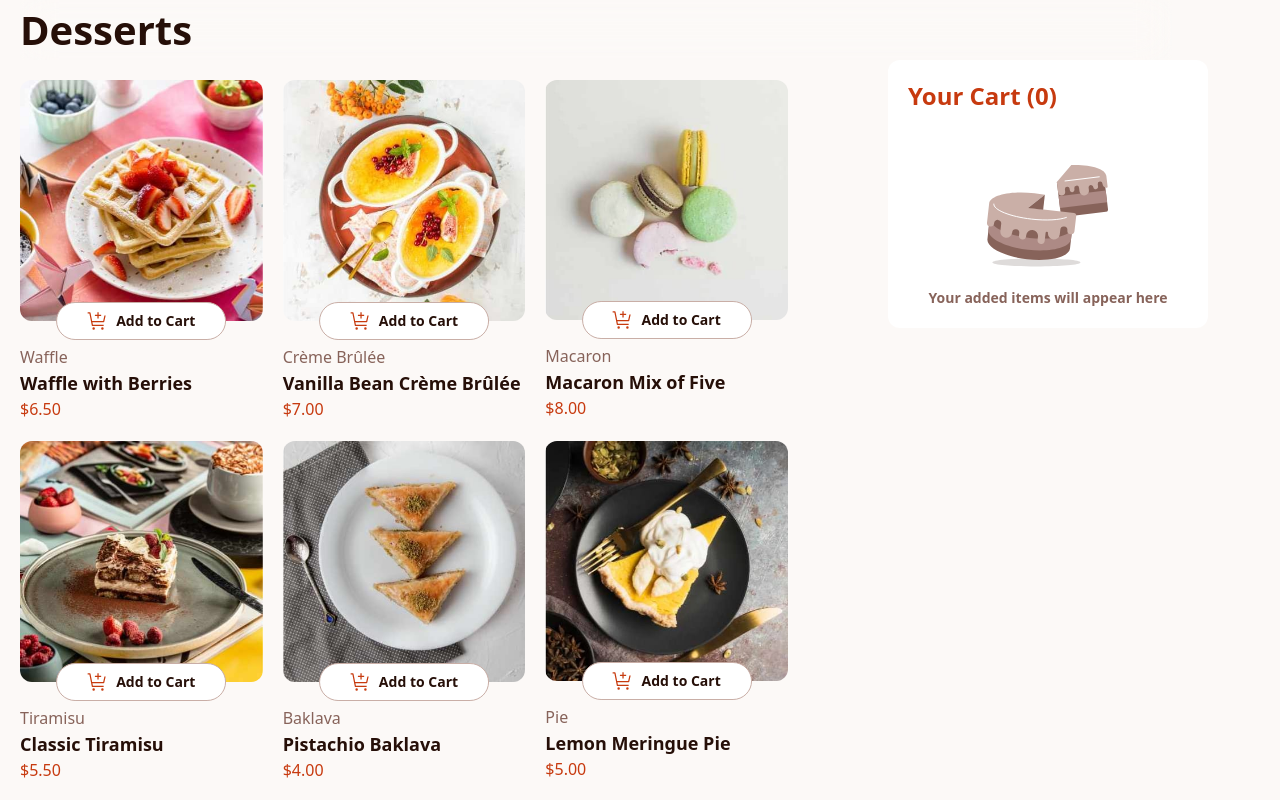
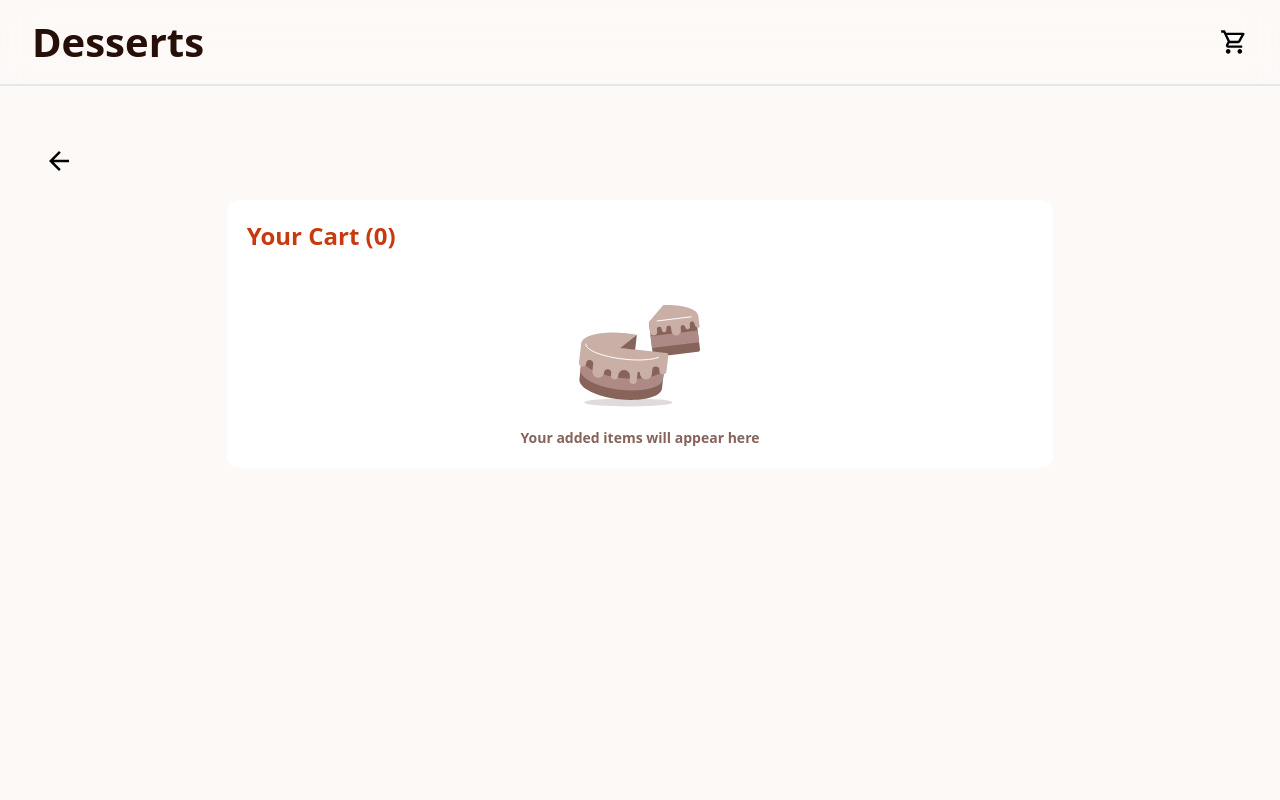
Before and after one commit to Ad7905itya/Product-list-with-cart, a React (Vite) app: page /Cart-Box in a window 1280 px wide. Shown: the top 800 px of the page. Built offline with nearby package versions, Linux system fonts and the light colour scheme.

Commit message:
make NavBar Add Cart Icon and In Cart Item Add Back Button

```diff
--- a/index.html
+++ b/index.html
@@ -8,7 +8,7 @@
     <link rel="shortcut icon" href="/assets/images/favicon-32x32.png" type="image/x-icon">
     <link href="https://fonts.googleapis.com/css?family=Red+Hat+Text:300,regular,500,600,700" rel="stylesheet" />
   </head>
-  <body class="font-['Red Hat Text',sans-serif] bg-[--Rose-50]">
+  <body class="font-['Red Hat Text',sans-serif] bg-[--Rose-50] min-h-screen">
     <div id="root"></div>
     <div id="portal"></div>
     <script type="module" src="/src/main.jsx"></script>
--- a/package.json
+++ b/package.json
@@ -11,7 +11,9 @@
   },
   "dependencies": {
     "react": "^18.3.1",
-    "react-dom": "^18.3.1"
+    "react-dom": "^18.3.1",
+    "react-icons": "^5.3.0",
+    "react-router-dom": "^6.28.0"
   },
   "devDependencies": {
     "@eslint/js": "^9.13.0",
--- a/src/App.jsx
+++ b/src/App.jsx
@@ -5,19 +5,25 @@ import Cart from './Components/Cart';
 import ProductList from './Components/ProductList'
 import Modal from './Components/Modal';
 import { useState } from 'react';
+import {BrowserRouter, Route, Routes} from 'react-router-dom'
+import Navbar from './Components/Navbar';
+import useProductsData from './Hook/useProductsData';
 
 
 function App() {
-  const [IsModalOpen, setIsModalOpen] = useState(false)
+  const [IsModalOpen, setIsModalOpen] = useState(false);
+  const {totalItemCount} = useProductsData();
   return (
-    <>
-    <h1 className={`text-[40px] ml-5 text-[--Rose-900] font-bold max-w-[1440px] z-20 backdrop-blur-lg w-[90%] 2xl:m-auto ${IsModalOpen? 'fixed': ''}`}>Desserts</h1>
-    <main className={`max-w-[1440px] xl:m-auto gap-12 xl:gap-20 flex items-start flex-wrap ${IsModalOpen? 'fixed': ''}`}>
-      <ProductList />
-      <Cart setIsModalOpen={setIsModalOpen} />
-      {createPortal(<Modal setIsModalOpen={setIsModalOpen} IsModalOpen={IsModalOpen} />,document.getElementById('portal'))}
+    <BrowserRouter>
+    <Navbar totalItemCount={totalItemCount()} />
+    <main className={`max-w-[1440px] py-8 xl:m-auto flex items-center justify-center ${IsModalOpen? 'fixed': ''}`}>
+    <Routes>
+      <Route path='/' element={<ProductList />} />
+      <Route path='/Cart-Box' element={<Cart IsModalOpen={IsModalOpen} setIsModalOpen={setIsModalOpen} />} />
+    </Routes>
+    {createPortal(<Modal setIsModalOpen={setIsModalOpen} IsModalOpen={IsModalOpen} />,document.getElementById('portal'))}
     </main>
-    </>
+    </BrowserRouter>
   )
 }
 
--- a/src/Components/Cart.jsx
+++ b/src/Components/Cart.jsx
@@ -1,11 +1,15 @@
 import React from 'react'
 import CartItemBox from './CartItemBox'
 import useProductsData from '../Hook/useProductsData'
+import { MdArrowBack } from 'react-icons/md';
+import { Link } from 'react-router-dom';
 
-const Cart = ({setIsModalOpen}) => {
+const Cart = ({IsModalOpen, setIsModalOpen}) => {
     const { CartItem, totalItemCount, totalPriceCount } = useProductsData();
     return (
-        <div className='max-w-xs w-full m-auto lg:m-0 rounded-xl bg-white p-5'>
+        <section className={`max-w-[1440px] w-full xl:m-auto py-6 px-5 ${IsModalOpen? 'fixed left-12 top-20': 'static'}`}>
+            <Link to={'/'} ><MdArrowBack size={38} className='ml-5 hover:text-white rounded-full hover:bg-slate-600 p-1' /></Link>
+        <div className='w-full md:w-2/3 m-auto mt-5 rounded-xl bg-white p-5'>
             <h1 className='text-2xl text-[--Red] font-bold'>Your Cart ({totalItemCount()})</h1>
             {
                 !totalItemCount() ? (<div className='flex mt-10 gap-2 flex-col items-center justify-center'>
@@ -29,6 +33,7 @@ const Cart = ({setIsModalOpen}) => {
                 )
             }
         </div>
+        </section>
     )
 }
 
--- a/src/Components/Modal.jsx
+++ b/src/Components/Modal.jsx
@@ -20,7 +20,7 @@ const Modal = ({IsModalOpen,setIsModalOpen}) => {
                     <h1 className="text-2xl font-bold">${totalPriceCount().toFixed(2)}</h1>
                 </div>
             </div>
-            <button className="w-full mb-5 mt-3 bg-[--Red] py-2 font-medium text-white text-lg rounded-3xl" onClick={onClick}>Start New Order</button>
+            <button className="w-full mb-5 mt-3 bg-[--Red] py-2 font-medium text-white text-lg rounded-3xl" onClick={onClick}>Order Confirmed</button>
             </div>
         </div>
     )
--- /dev/null
+++ b/src/Components/Navbar.jsx
@@ -0,0 +1,20 @@
+import React, { useState } from 'react'
+import { MdOutlineShoppingCart } from 'react-icons/md'
+import { Link } from 'react-router-dom'
+
+const Navbar = ({ totalItemCount }) => {
+    const [HoverCount, setHoverCount] = useState(false)
+    return (
+        <header className='border-b-2'>
+            <div className='max-w-[1440px] px-8 py-3 backdrop-blur-lg m-auto flex items-center justify-between'>
+                <h1 className='text-[40px] text-[--Rose-900] font-bold '>Desserts</h1>
+                <Link onMouseEnter={()=> setHoverCount(true)} onMouseLeave={()=> setHoverCount(false)} to={'/Cart-Box'} title='Cart' className='relative'>
+                        <p className={`bg-[--Red] w-6 h-6 left-3 -top-4 ${HoverCount? 'flex': 'hidden'} items-center justify-center rounded-full absolute text-white p-2`}>{totalItemCount}</p>
+                        <MdOutlineShoppingCart size={28} className='cursor-pointer' />
+                </Link>
+            </div>
+        </header>
+    )
+}
+
+export default Navbar
--- a/src/Components/Product.jsx
+++ b/src/Components/Product.jsx
@@ -11,7 +11,7 @@ const Product = ({ ProductList }) => {
         }])
     }
     return (
-        <div className='max-w-72 relative'>
+        <div className='w-full relative px-5'>
             <div className='w-full rounded-xl overflow-hidden'>
                 <picture>
                     <source media='(min-width:768px)' srcSet={ProductList.image.tablet} />
@@ -19,9 +19,9 @@ const Product = ({ ProductList }) => {
                     <img loading='lazy' src={ProductList.image.thumbnail} alt="" />
                 </picture>
                 {!isProductAvailable(ProductList.name) ? (
-                    <button className='flex py-2 md:px-3 w-[70%] text-sm items-center justify-center gap-2 rounded-3xl bg-white text-[--Rose-900] hover:border-[--Red] hover:text-[--Red] border-[1px] border-[--Rose-300] absolute left-1/2 -translate-x-1/2 -translate-y-1/2 font-semibold' onClick={onClick}><img src="assets/images/icon-add-to-cart.svg" alt="cart image" loading='lazy' />Add to Cart</button>
+                    <button className='flex py-3 md:px-3 w-[70%] text-sm items-center justify-center gap-2 rounded-3xl bg-white text-[--Rose-900] hover:border-[--Red] hover:text-[--Red] border-[1px] border-[--Rose-300] absolute left-1/2 -translate-x-1/2 -translate-y-1/2 font-semibold' onClick={onClick}><img src="assets/images/icon-add-to-cart.svg" alt="cart image" loading='lazy' />Add to Cart</button>
                 ) : (
-                    <div className='flex py-2 md:px-3 w-[70%] text-sm items-center justify-around gap-2 rounded-3xl bg-[--Red] text-[--Rose-900]   border-none absolute left-1/2 -translate-x-1/2 -translate-y-1/2 font-semibold'>
+                    <div className='flex py-3 md:px-3 w-[70%] text-sm items-center justify-around gap-2 rounded-3xl bg-[--Red] text-[--Rose-900]   border-none absolute left-1/2 -translate-x-1/2 -translate-y-1/2 font-semibold'>
                         <div className='w-6 h-6 hover:bg-[--Rose-300] rounded-full flex justify-center items-center border-[1px] border-[--Rose-100]' onClick={()=> decrementQuantity(ProductList.name)}>
                             <img src="assets/images/icon-decrement-quantity.svg" alt="decrementIcon" loading='lazy' />
                         </div>
--- a/src/Components/ProductList.jsx
+++ b/src/Components/ProductList.jsx
@@ -5,8 +5,8 @@ import useProductsData from '../Hook/useProductsData'
 const ProductList = () => {
     const {Products} = useProductsData()
     return (
-        <div className='w-[60%] m-auto md:m-5'>
-        <div className='w-full m-auto gap-5 grid md:grid-cols-2 lg:grid-cols-3 '>
+        <div className='w-full m-auto md:m-5'>
+        <div className='w-full m-auto gap-10 grid md:grid-cols-2 lg:grid-cols-3 '>
             {Products.map((product,index)=> <Product key={index} ProductList={product}/>)}
         </div>
         </div>
```
Also changed, not shown: 1 other file (tests, documents, lock files or other folders).
